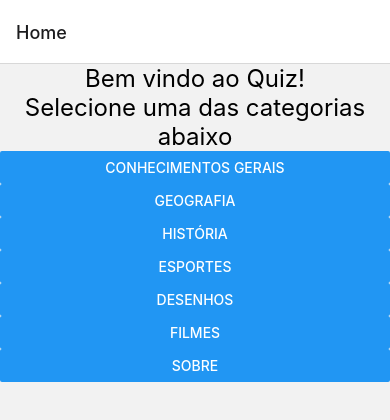
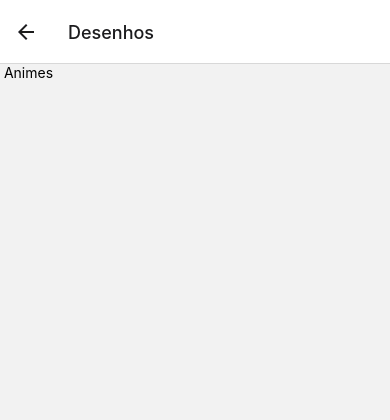
Before and after one commit to luuishenriique/quizReactNative, a React Native app: screen /Desenhos in a window 390 px wide. Shown: the top 420 px of the page. Built offline with nearby package versions, Linux system fonts and the light colour scheme.

Commit message:
Initial Commit

```diff
--- a/App.jsx
+++ b/App.jsx
@@ -6,6 +6,7 @@ import ModelScreen from './screens/ModelScreen';
 import HomeScreen from './screens/HomeScreen';
 import AboutScreen from './screens/AboutScreen';
 import GeneralQuizScreen from './screens/GeneralQuizScreen';
+import DesenhosScreen from './screens/DesenhosScreen';
 
 const Stack = createNativeStackNavigator()
 
@@ -17,6 +18,7 @@ export default function App() {
         <Stack.Screen name='Home' component={HomeScreen} />
         <Stack.Screen name='Sobre' component={AboutScreen} />
         <Stack.Screen name='GeneralQuiz' component={GeneralQuizScreen} />
+        <Stack.Screen name='Desenhos' component={DesenhosScreen} />
       </Stack.Navigator>
     </NavigationContainer>
   );
--- /dev/null
+++ b/screens/DesenhosScreen.jsx
@@ -0,0 +1,12 @@
+import { View, Text } from 'react-native'
+import React from 'react'
+
+const DesenhosScreen = () => {
+  return (
+    <View>
+      <Text> Animes </Text>
+    </View>
+  )
+}
+
+export default DesenhosScreen
```
Also changed, not shown: 1 other file (tests, documents, lock files or other folders).
